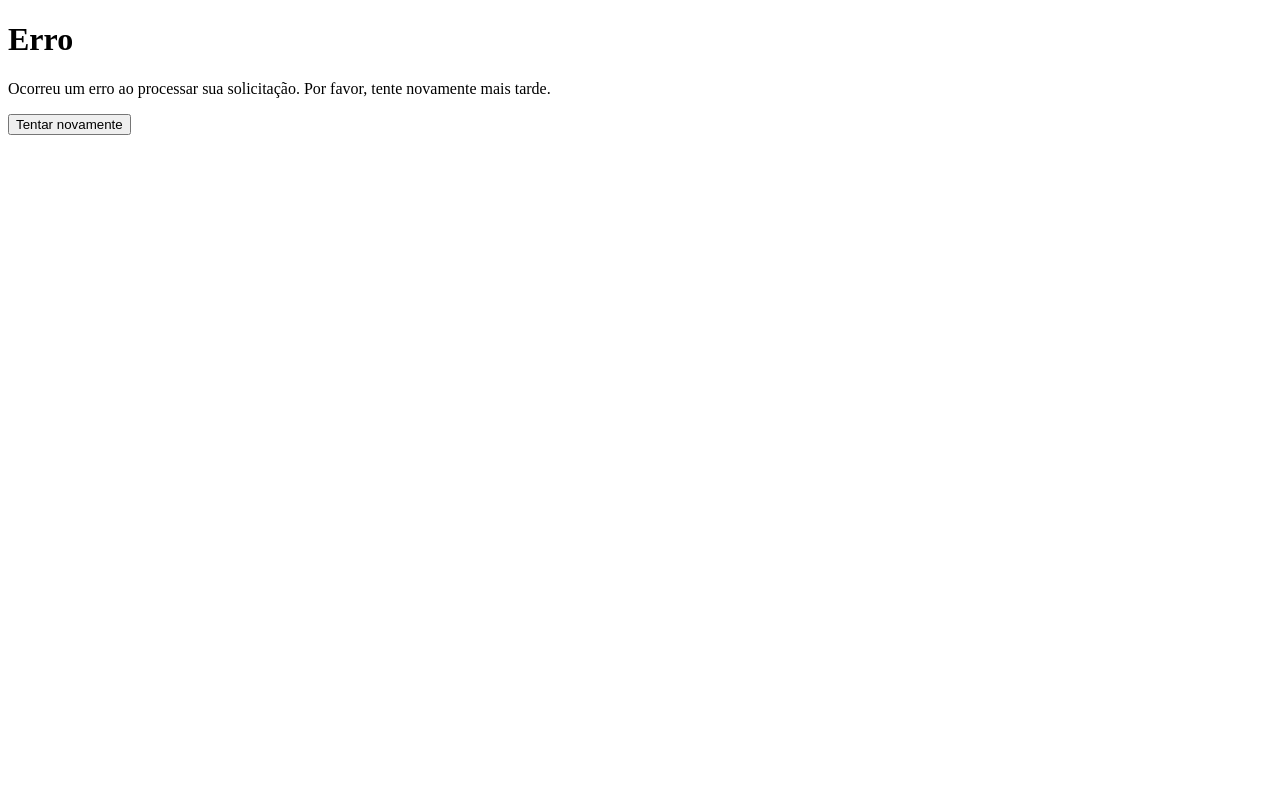
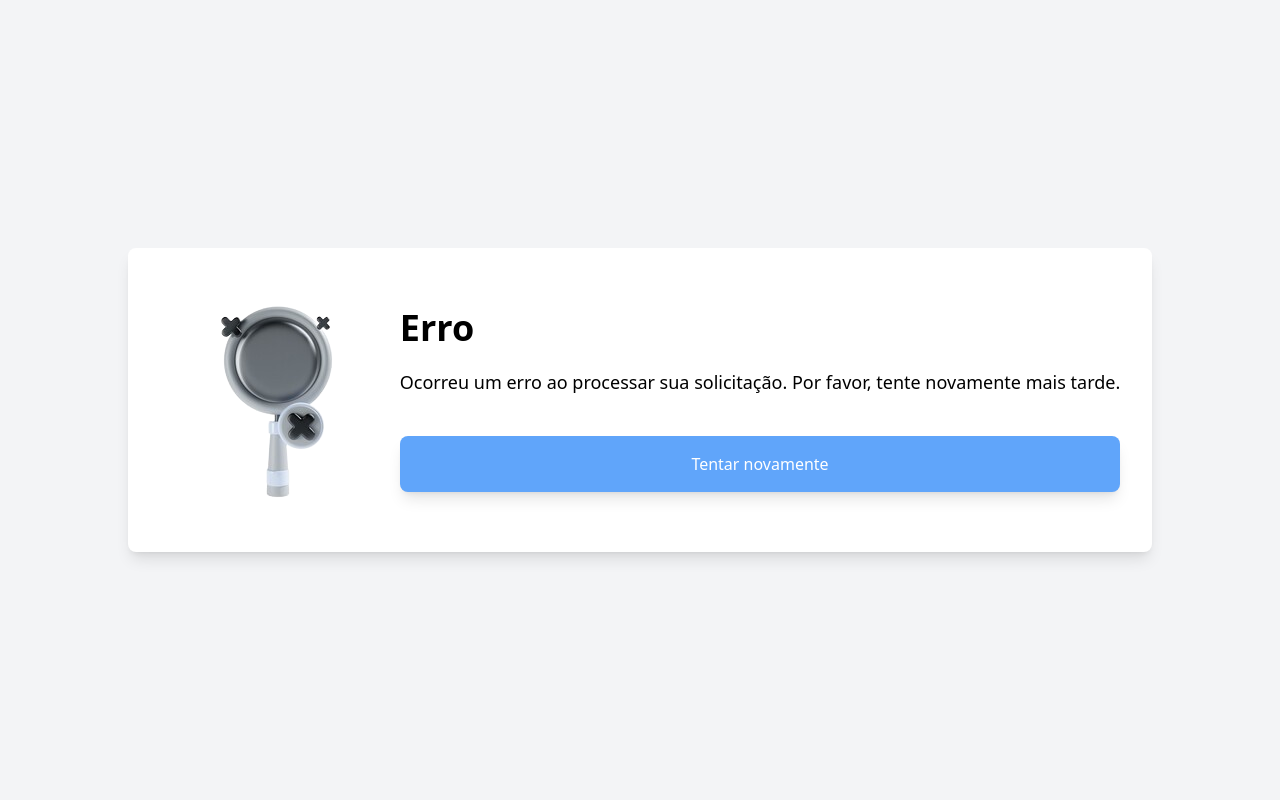
Before and after one commit to SamuelSantosALC/Crud, a PHP site: page /erropage.php in a window 1280 px wide. Run offline with PHP 8.4, Linux system fonts and the light colour scheme; the visitor is signed in with stand-in values (Sample User, id 1); some libraries are stand-ins or nearby versions.

Commit message:
11/06/25 16:08
Pagina de erro totalmente configurada e completamente estilizada.

```diff
--- a/erropage.php
+++ b/erropage.php
@@ -2,15 +2,25 @@
 
 ?>
 <!DOCTYPE html>
-<html lang="en">
+<html lang="pt-br">
 <head>
     <meta charset="UTF-8">
     <meta name="viewport" content="width=device-width, initial-scale=1.0">
     <title>Meu Sistema</title>
+    <script src="https://cdn.tailwindcss.com"></script>
 </head>
 <body>
-    <h1>Erro</h1>
-    <p>Ocorreu um erro ao processar sua solicitação. Por favor, tente novamente mais tarde.</p>
-     <button onclick="window.location.href='index.php'">Tentar novamente</button>
+    <div class="flex items-center justify-center min-h-screen bg-gray-100">
+        <div class="flex flex-row bg-white rounded-lg shadow-lg p-8">
+            <img src="assets/bg.png" alt="erro" class="w-60 h-60"/>
+            <div class="flex flex-col justify-center">
+                <h1 class="font-bold text-4xl mb-5">Erro</h1>
+                <p class="font-sans text-lg mb-10">Ocorreu um erro ao processar sua solicitação. Por favor, tente novamente mais tarde.</p>
+                <button onclick="window.location.href='index.php'" class="bg-blue-400 hover:bg-blue-600 transition rounded-lg shadow-lg text-center p-4 text-white">
+                    Tentar novamente
+                </button>
+            </div>
+        </div>
+    </div>
 </body>
 </html>
```
Also changed, not shown: assets/bg.png (added), assets/bg2.PNG (added).
